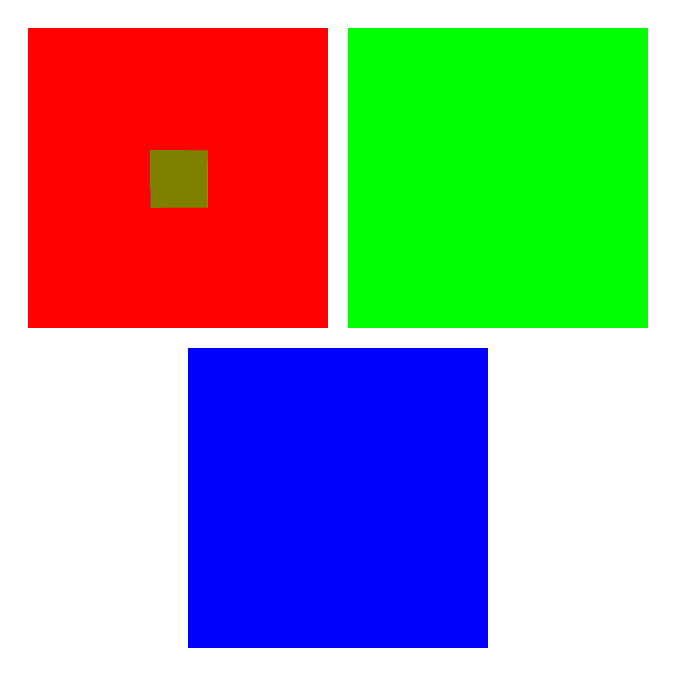
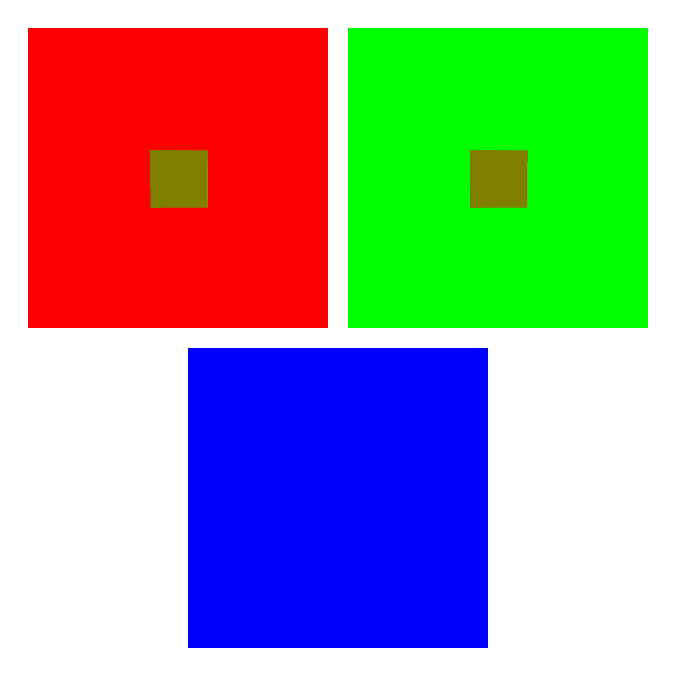
Before and after one commit to hartleyblakey/CS-375, a plain HTML site: page Assignment-3/cubes.html in a window 1280 px wide. Shown: the whole page, without its empty margins (0-683 px from the left). Drawn offline with Linux system fonts and the light colour scheme.

Commit message:
duplicate basic cube to begin work on indexed cube

```diff
--- a/Assignment-3/BasicCube.js
+++ b/Assignment-3/BasicCube.js
@@ -4,11 +4,6 @@
 //
 //  A cube defined of 12 triangles
 //
-
-// for syntax highlighting, [stage]`` needs to be valid syntax
-// because of ??? x is no longer a string if we just pass it through
-const vert = x => (" " + x);
-const frag = x => (" " + x);
 
 class BasicCube {
     constructor(gl, vertexShader, fragmentShader) {
--- a/Assignment-3/IndexedCube.js
+++ b/Assignment-3/IndexedCube.js
@@ -5,13 +5,54 @@
 //  A cube defined of 12 triangles using vertex indices.
 //
 
+
+
 class IndexedCube {
     constructor(gl, vertexShader, fragmentShader) {
 
-        // let program = new ShaderProgram(gl, this, vertexShader, fragmentShader);
+        let defaultVertexShader = vert`
+            in vec4 aPosition;
+            in vec4 aColor;
+
+            out vec3 vColor;
+
+            uniform mat4 P;
+            uniform mat4 MV;
+
+            void main() {
+                gl_Position = P * MV * vec4(aPosition.xyz * 0.3, aPosition.w);
+                vColor = vec3(aColor.rgb);
+            }
+        `;
+
+        let defaultFragmentShader = frag`
+            out vec4 fragColor;
+
+            in vec3 vColor;
+
+            void main() {
+                fragColor = vec4(vColor, 1.0);
+            }
+        `;
+
+        vertexShader    ||= defaultVertexShader;
+        fragmentShader  ||= defaultFragmentShader;
+
+        let program = new ShaderProgram(gl, this, vertexShader, fragmentShader);
+
+        let positions     = new Attribute(gl, program, "aPosition", cubePositions, 3, gl.FLOAT);
+        let colors        = new Attribute(gl, program, "aColor"   , cubeColors   , 3, gl.FLOAT);
 
         this.draw = () => {
-            // program.use();
+            program.use();
+
+            positions.enable();
+            colors.enable();
+
+            gl.drawArrays(gl.TRIANGLES, 0, cubePositions.length / 3);
+
+            positions.disable();
+            colors.disable();
         };
     }
 };
--- a/Assignment-3/cubes.html
+++ b/Assignment-3/cubes.html
@@ -6,7 +6,7 @@
     <script src="Common/MatrixStack.js"></script>
     <script src="Common/Axes.js"></script>
 
-    <script src="models.js"></script>
+    <script src="myHelpers.js"></script>
 
     <script src="BasicCube.js"></script>
     <script src="IndexedCube.js"></script>
--- a/Assignment-3/models.js
+++ b/Assignment-3/myHelpers.js
@@ -1,3 +1,8 @@
+// for syntax highlighting, [stage]`` needs to be valid syntax
+// because of ??? x is no longer a string if we just pass it through
+const vert = x => (" " + x);
+const frag = x => (" " + x);
+
 cubePositions = new Float32Array([
     // -z
     -1, -1, -1,
```
